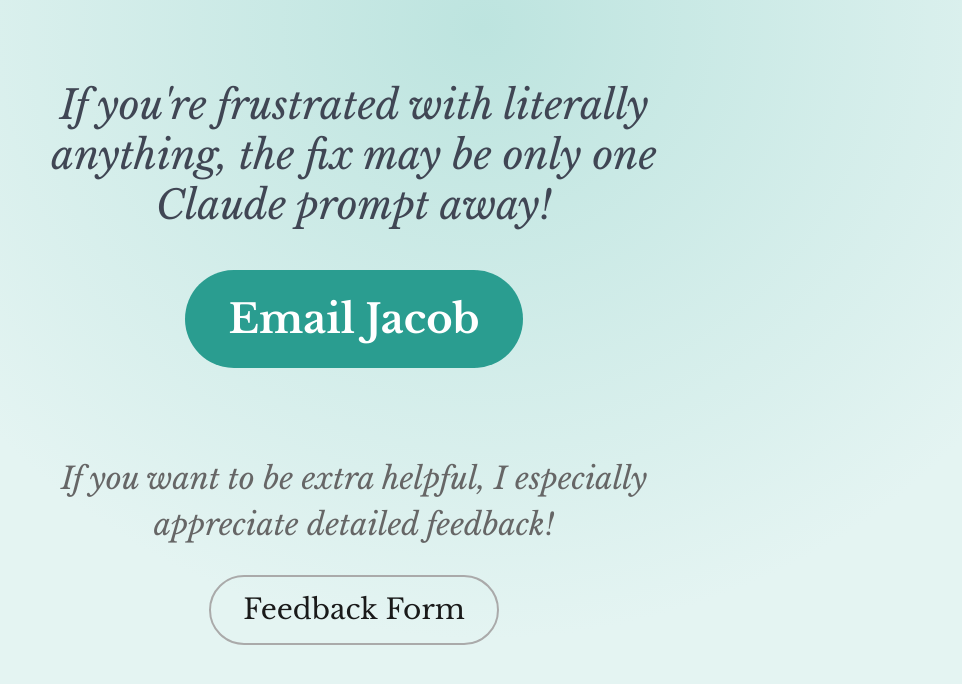
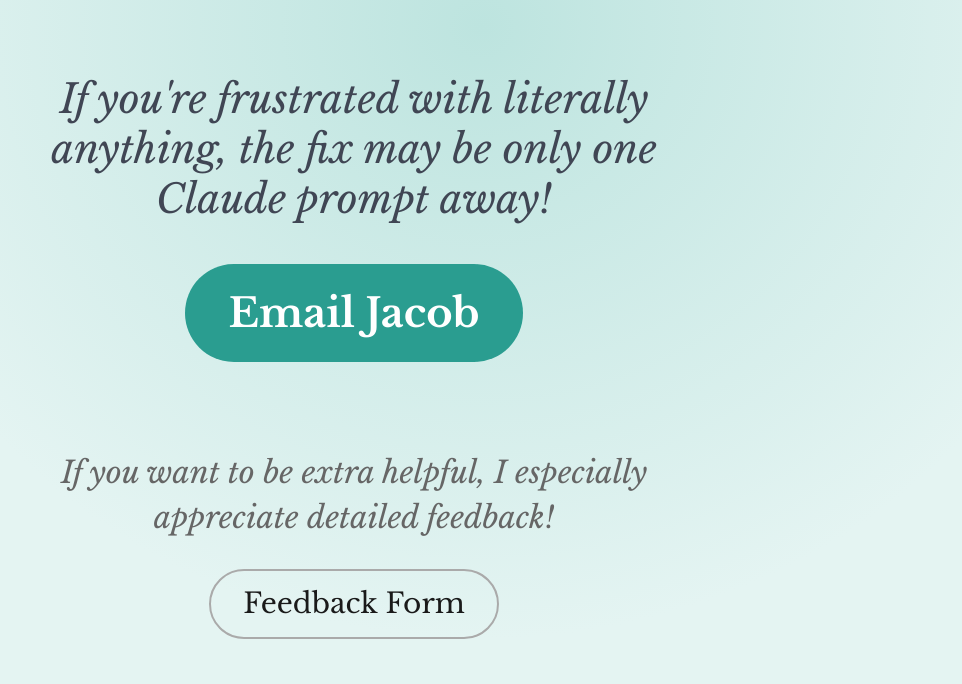
Before and after one commit to ConfluxConflux/college-app-app, a Django app: page /feedback/ in a window 1280 px wide. Shown: the part 52-736 px from the top of the page, without its empty margins (286-1248 px from the left). Run offline with Django 5.2, Linux system fonts and the light colour scheme; data comes from the database, SQL or seed files in the repository; some libraries are stand-ins or nearby versions.

Commit message:
Auto-save: 2026-03-25 12:03

```diff
--- a/core/templates/core/feedback.html
+++ b/core/templates/core/feedback.html
@@ -2,8 +2,12 @@
 
 {% block title %}Feedback - College App App{% endblock %}
 
+{% block extra_head %}
+<style>html, body { overflow: hidden; }</style>
+{% endblock %}
+
 {% block content %}
-<div style="max-width: 700px; margin: 2rem auto; text-align: center;">
+<div style="max-width: 700px; margin: 1.6rem auto; text-align: center;">
   <p class="subtitle" style="margin-bottom: 2.5rem; font-size: 2.5rem; font-style: italic;">If you're frustrated with literally anything, the fix may be only one Claude prompt away!</p>
 
   <div style="display: flex; flex-direction: column; gap: 1.5rem; align-items: center;">
```
